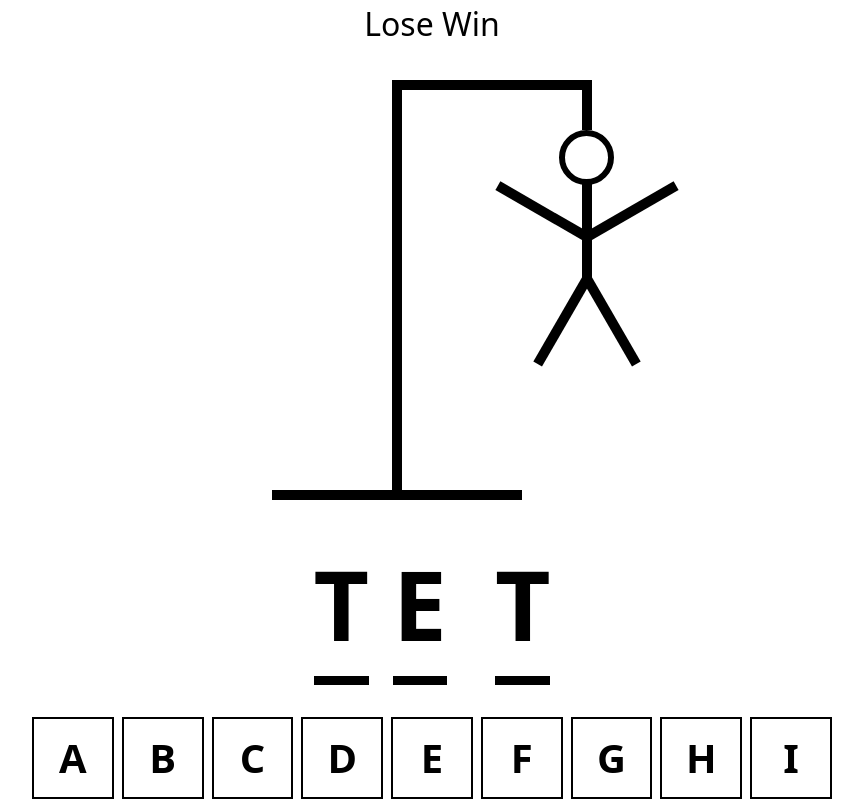
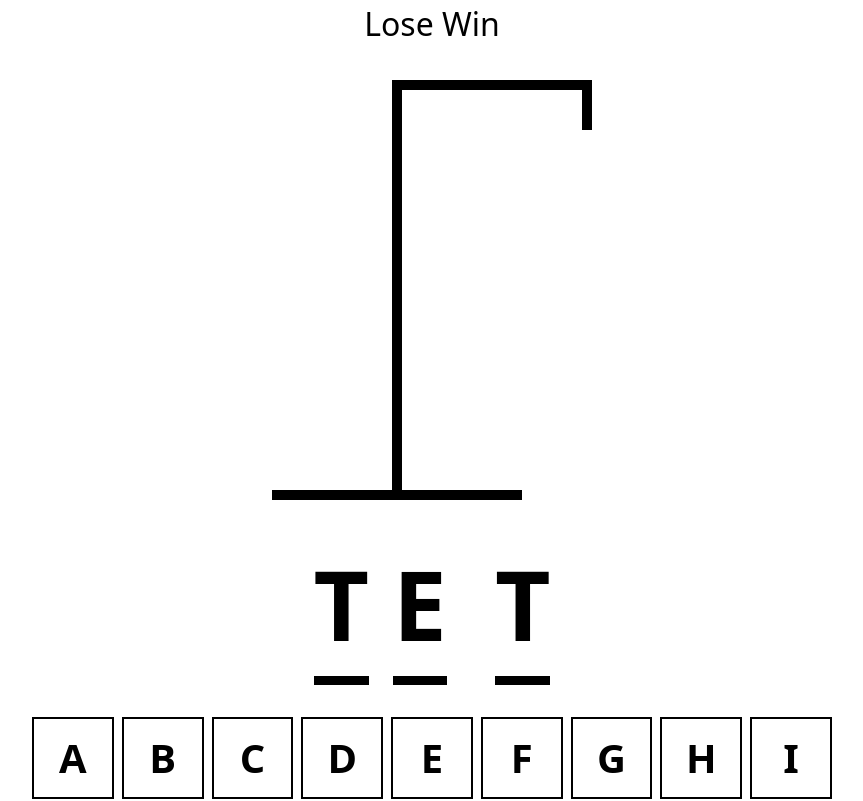
Before and after one commit to LucasBondeDeSouza/hangman-game, a React (Vite) app in the folder frontend/: page / in a window 1280 px wide. Shown: the top 801 px of the page, without its empty margins (208-1071 px from the left). Built offline with nearby package versions, Linux system fonts and the light colour scheme.

Commit message:
atualização

```diff
--- a/frontend/src/App.tsx
+++ b/frontend/src/App.tsx
@@ -9,13 +9,14 @@
     return words[Math.floor(Math.random() * words.length)]
   })
   const [guessedLetters, setGuessedLetters] = useState<string[]>([])
+  const incorrectLetters = guessedLetters.filter(letter => !wordToGuess.includes(letter))
 
   return (
     <div className="max-w-[800px] flex flex-col gap-[2rem] my-0 mx-auto items-center">
       <p className="text-[2rem] text-center">Lose Win</p>
 
-      <HangmanDrawing />
-      <HangmanWord />
+      <HangmanDrawing numberOfGuesses={incorrectLetters.length} />
+      <HangmanWord guessedLetters={guessedLetters} wordToGuess={wordToGuess} />
       <div className="self-stretch">
         <Keyboard />
       </div>
--- a/frontend/src/components/HangmanDrawing.tsx
+++ b/frontend/src/components/HangmanDrawing.tsx
@@ -22,16 +22,17 @@
     <div className="w-[100px] h-[10px] bg-black absolute top-[190px] right-0 rotate-[-60deg] origin-bottom-right"></div>
 )
 
-const HangmanDrawing = () => {
+const BODY_PARTS = [HEAD, BODY, RIGHT_ARM, LEFT_ARM, RIGHT_LEG, LEFT_LEG]
+
+type HangmanDrawingProps = {
+    numberOfGuesses: number
+}
+
+const HangmanDrawing = ({ numberOfGuesses }: HangmanDrawing) => {
 
   return (
     <div className="relative">
-        {HEAD}
-        {BODY}
-        {RIGHT_ARM}
-        {LEFT_ARM}
-        {RIGHT_LEG}
-        {LEFT_LEG}
+        {BODY_PARTS.slice(0, numberOfGuesses)}
         <div className="h-[50px] w-[10px] bg-black absolute top-0 right-0"></div>
         <div className="h-[10px] w-[200px] bg-black ml-[120px]"></div>
         <div className="h-[400px] w-[10px] bg-black ml-[120px]"></div>
--- a/frontend/src/components/HangmanWord.tsx
+++ b/frontend/src/components/HangmanWord.tsx
@@ -1,3 +1,5 @@
+type HangmanWordProps = {}
+
 const HangmanWord = () => {
     const word = "test"
     const guessedLetters = ["t", "e", "g"]
```
